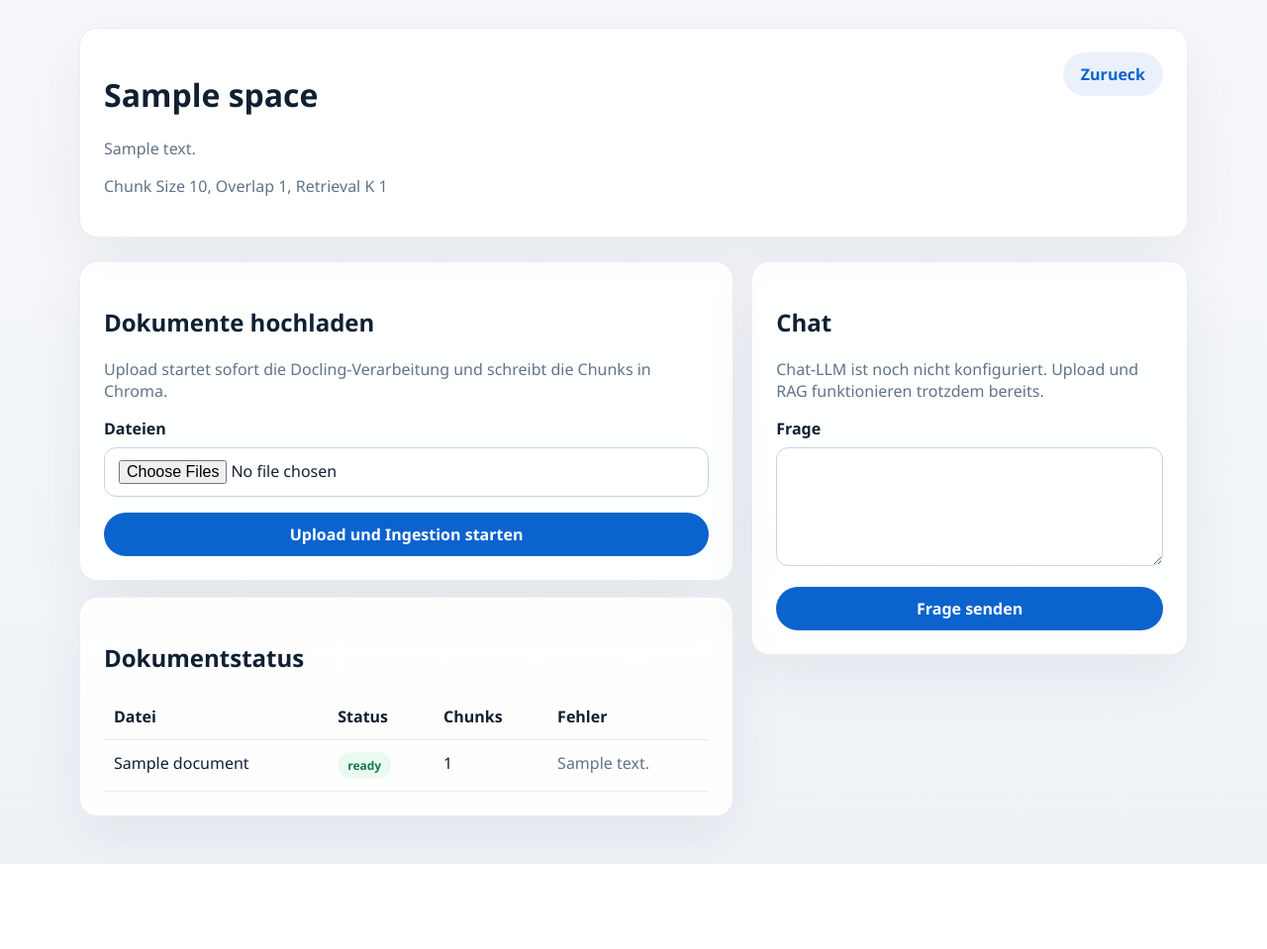
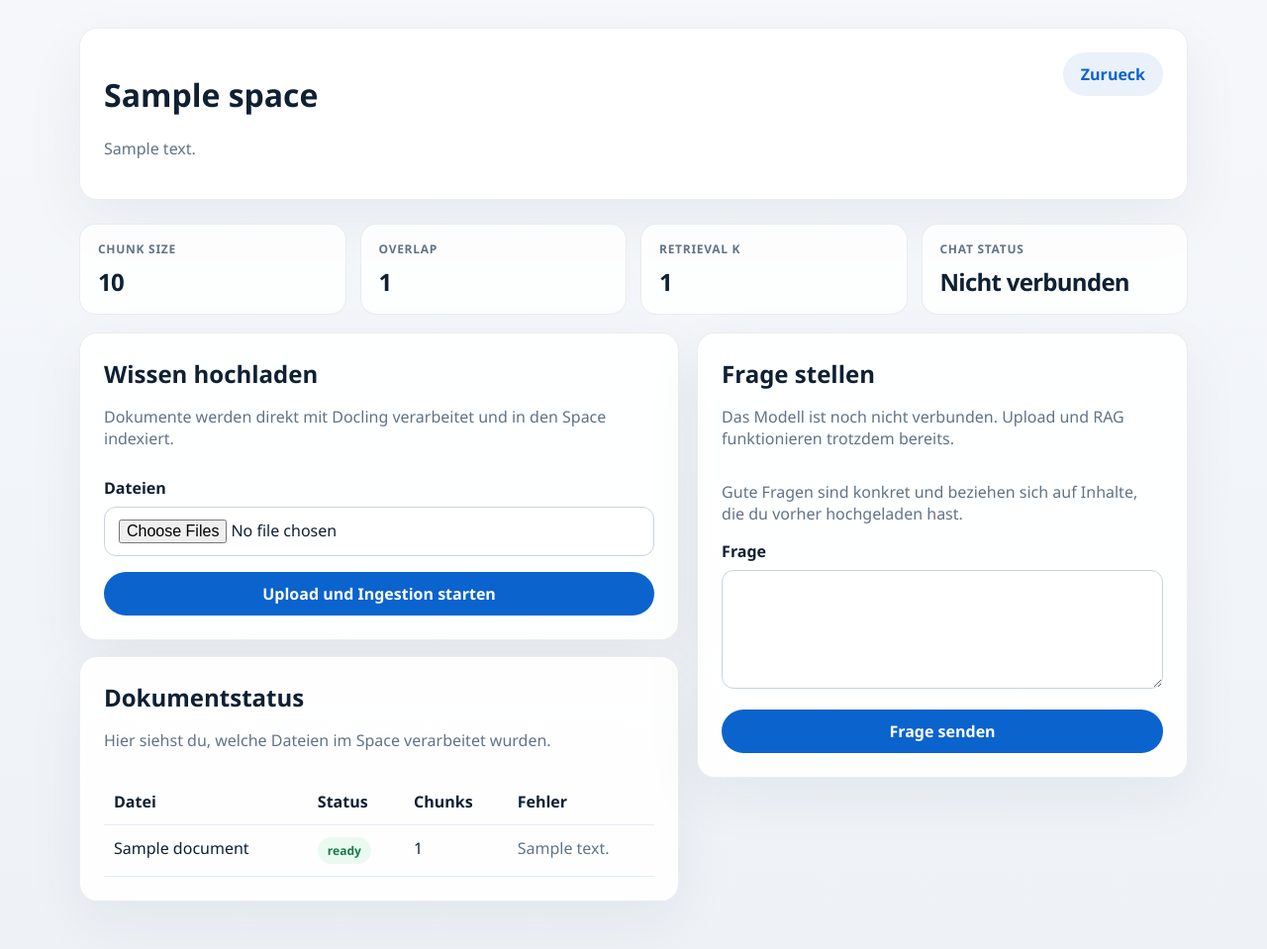
Before and after one commit to markusadolph68/EBF-AI, a FastAPI app: page /spaces/1 in a window 1280 px wide. Shown: the part 76-1035 px from the top of the page at 99% size. Before the commit the page ends 949 px from the top, so only its background shows below. Run offline with FastAPI, Linux system fonts and the light colour scheme; the visitor is signed in with stand-in values (Sample User, id 1); tables that the repository leaves empty hold one stand-in row (values such as "Sample post"); parts of the project's set-up code (start-up, migrations or seed data) failed here and were passed over.

Commit message:
Änderungen UI

```diff
--- a/mvp/app/static/style.css
+++ b/mvp/app/static/style.css
@@ -190,6 +190,89 @@ button {
   gap: 18px;
 }
 
+.workspace-grid {
+  display: grid;
+  grid-template-columns: minmax(0, 1.1fr) minmax(320px, 0.9fr);
+  gap: 18px;
+  align-items: start;
+}
+
+.workspace-main,
+.workspace-side {
+  min-width: 0;
+}
+
+.space-meta-grid {
+  display: grid;
+  grid-template-columns: repeat(auto-fit, minmax(180px, 1fr));
+  gap: 14px;
+  margin-bottom: 18px;
+}
+
+.meta-card {
+  background: rgba(255, 255, 255, 0.82);
+  border: 1px solid rgba(16, 32, 51, 0.08);
+  border-radius: 16px;
+  padding: 16px 18px;
+}
+
+.meta-label {
+  font-size: 12px;
+  font-weight: 700;
+  text-transform: uppercase;
+  letter-spacing: 0.06em;
+  color: #617387;
+  margin-bottom: 8px;
+}
+
+.meta-value {
+  font-size: 24px;
+  font-weight: 700;
+  letter-spacing: -0.03em;
+}
+
+.section-head {
+  display: flex;
+  justify-content: space-between;
+  align-items: flex-start;
+  gap: 12px;
+  margin-bottom: 12px;
+}
+
+.section-head h2,
+.section-head h3 {
+  margin: 0 0 6px;
+}
+
+.answer-body {
+  white-space: pre-wrap;
+  line-height: 1.6;
+  padding: 16px 18px;
+  border-radius: 14px;
+  background: #f7fafc;
+  border: 1px solid #e7edf5;
+}
+
+.context-panel {
+  margin-top: 18px;
+}
+
+.context-grid {
+  display: grid;
+  grid-template-columns: repeat(auto-fit, minmax(260px, 1fr));
+  gap: 14px;
+}
+
+.context-card {
+  background: #fbfcfe;
+}
+
+.context-text {
+  margin-top: 12px;
+  white-space: pre-wrap;
+  line-height: 1.5;
+}
+
 .sources {
   margin-top: 12px;
   padding-left: 18px;
@@ -199,4 +282,8 @@ button {
   .split {
     grid-template-columns: 1fr;
   }
+
+  .workspace-grid {
+    grid-template-columns: 1fr;
+  }
 }
--- a/mvp/app/templates/space_detail.html
+++ b/mvp/app/templates/space_detail.html
@@ -4,20 +4,46 @@
     <div>
       <h1>{{ space.name }}</h1>
       <p class="muted">{{ space.description or "Keine Beschreibung hinterlegt." }}</p>
-      <p class="muted">
-        Chunk Size {{ space.chunk_size }}, Overlap {{ space.chunk_overlap }}, Retrieval K {{ space.retrieval_k }}
-      </p>
     </div>
     <div class="row">
       <a class="button secondary" href="/">Zurueck</a>
     </div>
   </div>
 
-  <div class="split">
-    <div class="stack">
+  <div class="space-meta-grid">
+    <div class="meta-card">
+      <div class="meta-label">Chunk Size</div>
+      <div class="meta-value">{{ space.chunk_size }}</div>
+    </div>
+    <div class="meta-card">
+      <div class="meta-label">Overlap</div>
+      <div class="meta-value">{{ space.chunk_overlap }}</div>
+    </div>
+    <div class="meta-card">
+      <div class="meta-label">Retrieval K</div>
+      <div class="meta-value">{{ space.retrieval_k }}</div>
+    </div>
+    <div class="meta-card">
+      <div class="meta-label">Chat Status</div>
+      <div class="meta-value">
+        {% if llm_ready %}
+          Bereit
+        {% else %}
+          Nicht verbunden
+        {% endif %}
+      </div>
+    </div>
+  </div>
+
+  <div class="workspace-grid">
+    <div class="workspace-main stack">
       <div class="panel">
-        <h2>Dokumente hochladen</h2>
-        <p class="muted">Upload startet sofort die Docling-Verarbeitung und schreibt die Chunks in Chroma.</p>
+        <div class="section-head">
+          <div>
+            <h2>Wissen hochladen</h2>
+            <p class="muted">Dokumente werden direkt mit Docling verarbeitet und in den Space indexiert.</p>
+          </div>
+        </div>
         <form class="stack" action="/spaces/{{ space.id }}/upload" method="post" enctype="multipart/form-data">
           <div>
             <label for="files">Dateien</label>
@@ -28,7 +54,12 @@
       </div>
 
       <div class="panel">
+        <div class="section-head">
+          <div>
             <h2>Dokumentstatus</h2>
+            <p class="muted">Hier siehst du, welche Dateien im Space verarbeitet wurden.</p>
+          </div>
+        </div>
         <table class="table">
           <thead>
             <tr>
@@ -60,15 +91,22 @@
       </div>
     </div>
 
-    <div class="stack">
+    <div class="workspace-side stack">
       <div class="panel">
-        <h2>Chat</h2>
+        <div class="section-head">
+          <div>
+            <h2>Frage stellen</h2>
             <p class="muted">
               {% if llm_ready %}
-            Chat-LLM ist konfiguriert.
+                Das Modell ist verbunden und nutzt nur Wissen aus diesem Space.
               {% else %}
-            Chat-LLM ist noch nicht konfiguriert. Upload und RAG funktionieren trotzdem bereits.
+                Das Modell ist noch nicht verbunden. Upload und RAG funktionieren trotzdem bereits.
               {% endif %}
+            </p>
+          </div>
+        </div>
+        <p class="muted">
+          Gute Fragen sind konkret und beziehen sich auf Inhalte, die du vorher hochgeladen hast.
         </p>
         <form class="stack" action="/spaces/{{ space.id }}/chat" method="post">
           <div>
@@ -81,8 +119,13 @@
 
       {% if answer %}
         <div class="chat-answer">
+          <div class="section-head">
+            <div>
               <h2>Antwort</h2>
-          <p style="white-space: pre-wrap;">{{ answer }}</p>
+              <p class="muted">Die Ausgabe folgt dem strukturierten Antwortschema des MVP.</p>
+            </div>
+          </div>
+          <div class="answer-body">{{ answer }}</div>
           {% if sources %}
             <h3>Quellen</h3>
             <ul class="sources">
@@ -93,24 +136,28 @@
           {% endif %}
         </div>
       {% endif %}
+    </div>
+  </div>
 
   {% if retrieval_contexts %}
-        <div class="panel">
-          <h2>Verwendeter Kontext</h2>
+    <div class="panel context-panel">
+      <div class="section-head">
+        <div>
+          <h2>Technischer Kontext</h2>
           <p class="muted">Diese Retrieval-Treffer wurden an das Modell uebergeben.</p>
-          <div class="stack">
+        </div>
+      </div>
+      <div class="context-grid">
         {% for item in retrieval_contexts %}
-              <div class="card">
+          <div class="card context-card">
             <div class="row">
               <span class="badge">{{ item.source_file }}</span>
               <span class="badge">Chunk {{ item.chunk_index }}</span>
             </div>
-                <p class="muted" style="white-space: pre-wrap;">{{ item.text }}</p>
+            <p class="muted context-text">{{ item.text }}</p>
           </div>
         {% endfor %}
       </div>
     </div>
   {% endif %}
-    </div>
-  </div>
 {% endblock %}
```
Lines whose indentation alone changed are shown as unchanged.
